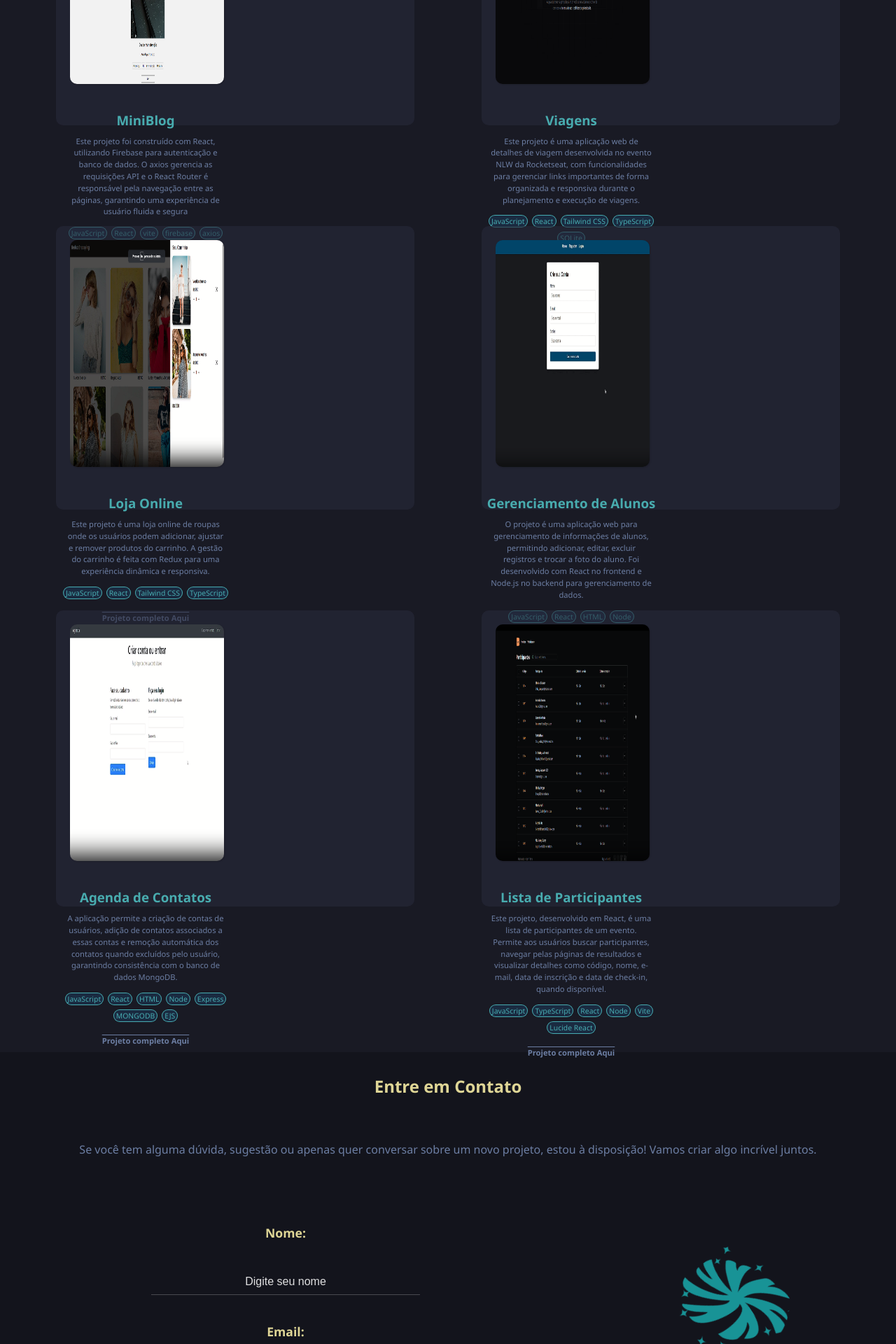
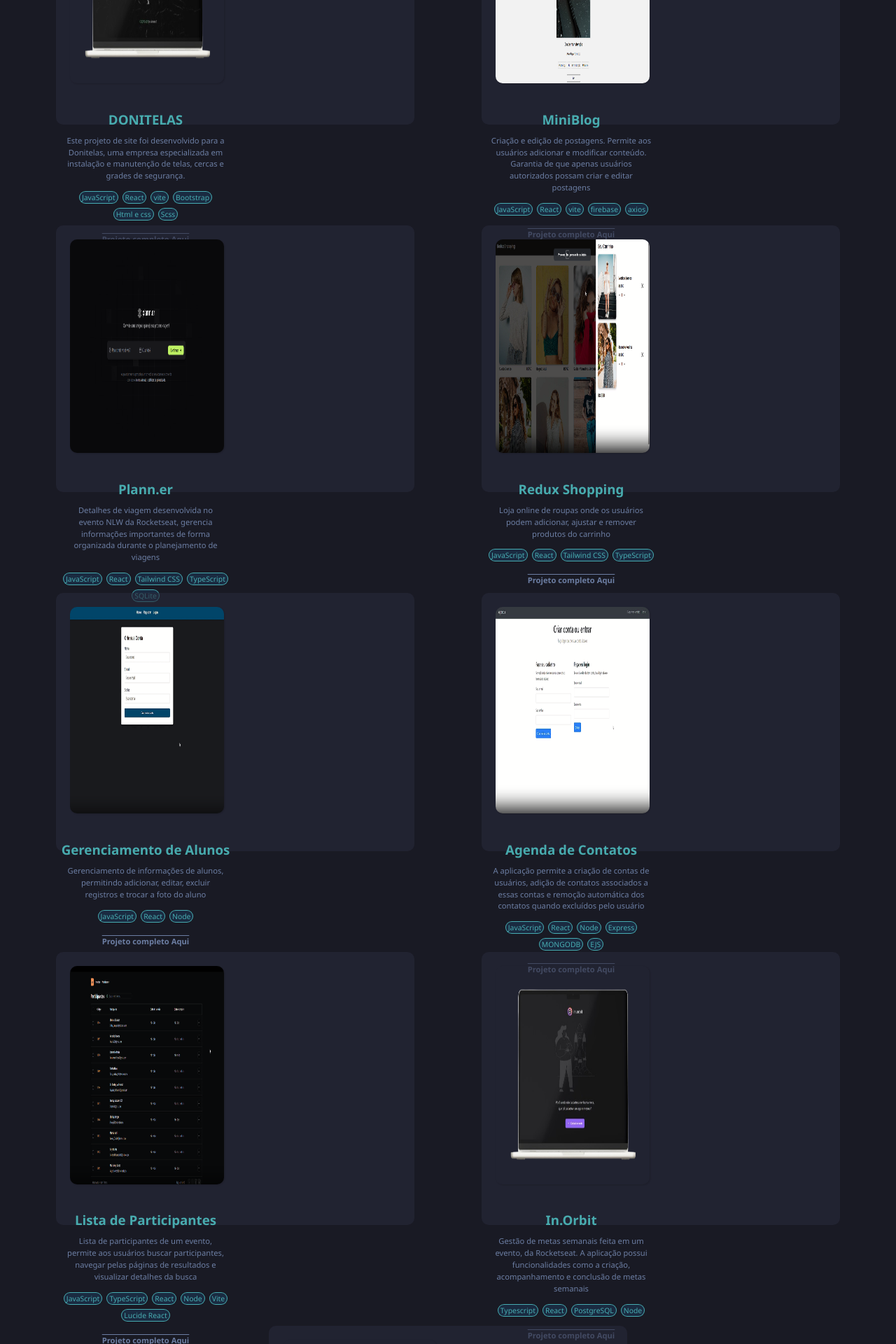
Before and after one commit to diegoramosds/projeto-portfolio, a React (Vite) app in the folder projeto-portfolio/: page / in a window 1280 px wide. Shown: the part 2620-4540 px from the top of the page at 70% size. Built offline with nearby package versions, Linux system fonts and the light colour scheme.

Commit message:
Página projects

```diff
--- a/projeto-portfolio/src/pages/Projects/Projects.jsx
+++ b/projeto-portfolio/src/pages/Projects/Projects.jsx
@@ -1,11 +1,14 @@
 import './Projects.css';
 
+import donitelas from '../../img/donitelas.png';
 import reactLoja from '../../img/React.png';
 import reactAluno from '../../img/ReactAlunos.png';
 import reactAgenda from '../../img/projeto-agenda.png';
 import reactParticipantes from '../../img/reactParticipantes.png';
 import reactViagens from '../../img/reactviagens.png';
-import reactblog from '../../img/reactblog.png';
+import reactBlog from '../../img/reactblog.png';
+import reactSecretWord from '../../img/secret.png';
+import reactInOrbit from '../../img/in.orbit.png';
 
 import { useEffect } from 'react';
 import AOS from 'aos';
@@ -23,11 +26,30 @@ function Projects() {
       <section id='projects'>
         <h2>Meus Projetos</h2>
         <div className='projetos-container'>
+        <article className="img-item" data-aos="fade-right">
+            <img src={donitelas} alt="Projeto-Blog" loading="lazy" />
+            <div className='infodetails'>
+            <h3>DONITELAS</h3>
+              <p>Este projeto de site foi desenvolvido para a Donitelas, uma empresa especializada
+                em instalação e manutenção de telas, cercas e grades de segurança.</p>
+              <ul>
+                <li>JavaScript</li>
+                <li>React</li>
+                <li>vite</li>
+                <li>Bootstrap</li>
+                <li>Html e css</li>
+                <li>Scss</li>
+              </ul>
+
+            <a href="https://github.com/diegoramosds/projeto-donitelas" target='blank'>Projeto completo Aqui</a>
+            </div>
+          </article>
           <article className="img-item" data-aos="fade-right">
-            <img src={reactblog} alt="Projeto-Blog" loading="lazy" />
+            <img src={reactBlog} alt="Projeto-Blog" loading="lazy" />
             <div className='infodetails'>
             <h3>MiniBlog</h3>
-              <p>Este projeto foi construído com React, utilizando Firebase para autenticação e banco de dados. O axios gerencia as requisições API e o React Router é responsável pela navegação entre as páginas, garantindo uma experiência de usuário fluida e segura</p>
+              <p>Criação e edição de postagens. Permite aos usuários adicionar e modificar conteúdo.
+                  Garantia de que apenas usuários autorizados possam criar e editar postagens</p>
               <ul>
                 <li>JavaScript</li>
                 <li>React</li>
@@ -40,11 +62,13 @@ function Projects() {
             </div>
           </article>
 
-          <article className="img-item" data-aos="fade-left">
+          <article className="img-item" data-aos="fade-right">
             <img src={reactViagens} alt="Projeto-Viagens" loading="lazy" />
             <div className='infodetails'>
-            <h3>Viagens</h3>
-              <p>Este projeto é uma aplicação web de detalhes de viagem desenvolvida no evento NLW da Rocketseat, com funcionalidades para gerenciar links importantes de forma organizada e responsiva durante o planejamento e execução de viagens.</p>
+            <h3>Plann.er</h3>
+              <p> Detalhes de viagem desenvolvida no evento NLW da
+                Rocketseat, gerencia informações importantes de forma organizada
+                 durante o planejamento de viagens</p>
             <ul>
               <li>JavaScript</li>
               <li>React</li>
@@ -60,8 +84,9 @@ function Projects() {
           <article className="img-item" data-aos="fade-right">
             <img src={reactLoja} alt="Projeto-Loja" loading="lazy" />
             <div className='infodetails'>
-            <h3>Loja Online</h3>
-              <p>Este projeto é uma loja online de roupas onde os usuários podem adicionar, ajustar e remover produtos do carrinho. A gestão do carrinho é feita com Redux para uma experiência dinâmica e responsiva.</p>
+            <h3>Redux Shopping</h3>
+              <p>Loja online de roupas onde os usuários podem adicionar, ajustar e
+                remover produtos do carrinho</p>
             <ul>
               <li>JavaScript</li>
               <li>React</li>
@@ -73,15 +98,15 @@ function Projects() {
 
           </article>
 
-          <article className="img-item" data-aos="fade-left">
+          <article className="img-item" data-aos="fade-right">
             <img src={reactAluno} alt="Projeto-Aluno" loading="lazy" />
             <div className='infodetails'>
             <h3>Gerenciamento de Alunos</h3>
-              <p>O projeto é uma aplicação web para gerenciamento de informações de alunos, permitindo adicionar, editar, excluir registros e trocar a foto do aluno. Foi desenvolvido com React no frontend e Node.js no backend para gerenciamento de dados.</p>
+              <p>Gerenciamento de informações de alunos, permitindo
+                adicionar, editar, excluir registros e trocar a foto do aluno</p>
             <ul>
               <li>JavaScript</li>
               <li>React</li>
-              <li>HTML</li>
               <li>Node</li>
             </ul>
             <a href="https://github.com/diegoramosds/projeto-alunos" target='blank'>Projeto completo Aqui </a>
@@ -94,11 +119,11 @@ function Projects() {
 
               <div className='infodetails'>
               <h3>Agenda de Contatos</h3>
-                <p>A aplicação permite a criação de contas de usuários, adição de contatos associados a essas contas e remoção automática dos contatos quando excluídos pelo usuário, garantindo consistência com o banco de dados MongoDB.</p>
+                <p>A aplicação permite a criação de contas de usuários, adição de contatos associados
+                  a essas contas e remoção automática dos contatos quando excluídos pelo usuário</p>
               <ul>
                 <li>JavaScript</li>
                 <li>React</li>
-                <li>HTML</li>
                 <li>Node</li>
                 <li>Express</li>
                 <li>MONGODB</li>
@@ -109,12 +134,14 @@ function Projects() {
 
           </article>
 
-          <article className="img-item" data-aos="fade-left">
+          <article className="img-item" data-aos="fade-right">
             <img src={reactParticipantes} alt="Projeto-Participantes" loading="lazy" />
             <div className='infodetails'>
             <h3>Lista de Participantes</h3>
 
-              <p>Este projeto, desenvolvido em React, é uma lista de participantes de um evento. Permite aos usuários buscar participantes, navegar pelas páginas de resultados e visualizar detalhes como código, nome, e-mail, data de inscrição e data de check-in, quando disponível.</p>
+              <p>Lista de participantes de um evento,
+                permite aos usuários buscar participantes, navegar pelas páginas de resultados e
+                visualizar detalhes da busca</p>
             <ul>
               <li>JavaScript</li>
               <li>TypeScript</li>
@@ -127,6 +154,41 @@ function Projects() {
             </div>
 
           </article>
+
+
+          <article className="img-item" data-aos="fade-right">
+            <img src={reactInOrbit} alt="Projeto-InOrbit" loading="lazy" />
+            <div className='infodetails'>
+            <h3>In.Orbit</h3>
+              <p>Gestão de metas semanais feita em um evento, da Rocketseat.
+                 A aplicação possui funcionalidades como a criação, acompanhamento e conclusão de metas semanais</p>
+            <ul>
+              <li>Typescript</li>
+              <li>React</li>
+              <li>PostgreSQL</li>
+              <li>Node</li>
+            </ul>
+            <a href="https://github.com/diegoramosds/projeto-in.orbit" target='blank'>Projeto completo Aqui </a>
+            </div>
+          </article>
+
+          <article className="img-item" data-aos="fade-right">
+            <img src={reactSecretWord} alt="Projeto-SecretWord" loading="lazy" />
+            <div className='infodetails'>
+            <h3>SecretWord</h3>
+              <p>Jogo, onde o jogador deve descobrir
+                 uma palavra secreta com base em uma dica de categoria.
+                 verifica letras adivinhadas, controla tentativas e permite reiniciar após o término</p>
+            <ul>
+              <li>JavaScript</li>
+              <li>React</li>
+              <li>Html</li>
+              <li>CSS</li>
+
+            </ul>
+            <a href="https://github.com/diegoramosds/projeto-secret_word" target='blank'>Projeto completo Aqui </a>
+            </div>
+          </article>
         </div>
       </section>
     </>
```
